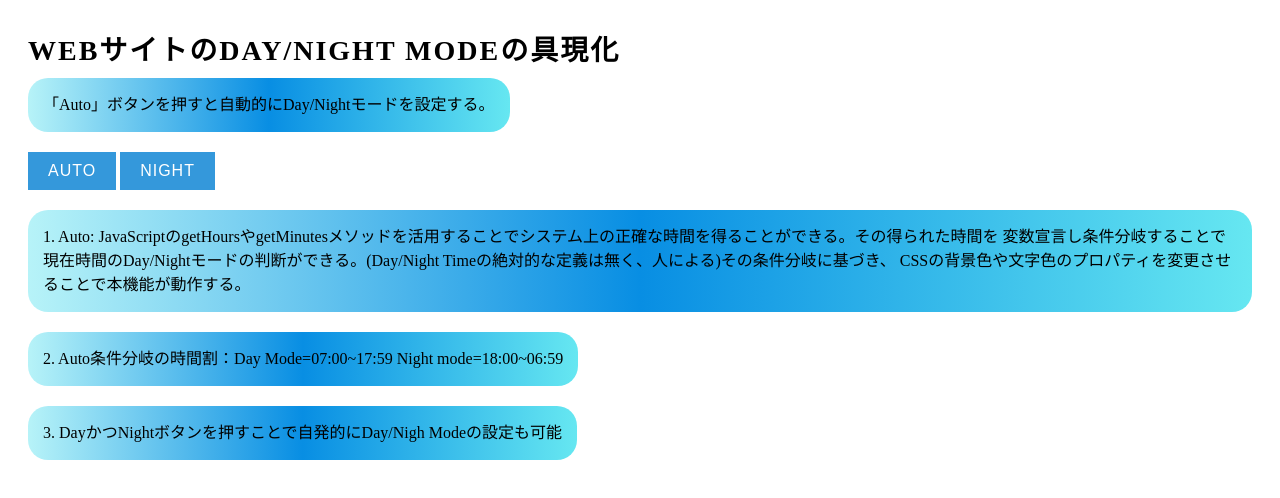
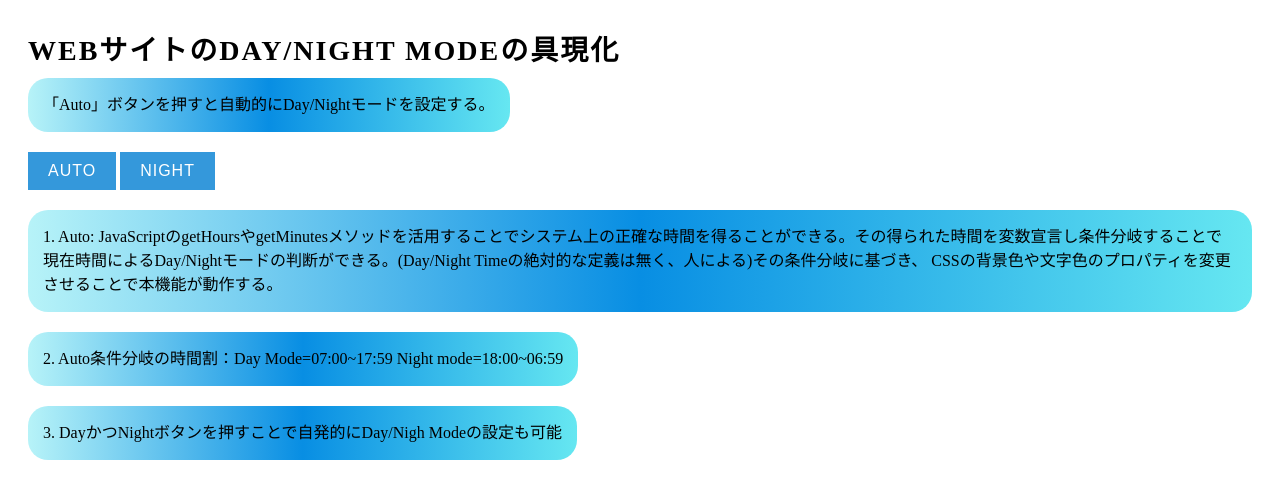
Before and after one commit to ganiel1007/DNmode, a plain HTML site: page index.html in a window 1280 px wide. Drawn offline with Linux system fonts and the light colour scheme.

Commit message:
Update index.html

```diff
--- a/index.html
+++ b/index.html
@@ -66,7 +66,7 @@
     <button id='1' class='button' onclick="Change()">Auto</button>
     <button id='2' class='button' onclick="ToggleMode()">Night</button>
     <div>
-        <p class='mainbar'>1. Auto: JavaScriptのgetHoursやgetMinutesメソッドを活用することでシステム上の正確な時間を得ることができる。その得られた時間を 変数宣言し条件分岐することで現在時間のDay/Nightモードの判断ができる。(Day/Night Timeの絶対的な定義は無く、人による)その条件分岐に基づき、 CSSの背景色や文字色のプロパティを変更させることで本機能が動作する。 </p>
+        <p class='mainbar'>1. Auto: JavaScriptのgetHoursやgetMinutesメソッドを活用することでシステム上の正確な時間を得ることができる。その得られた時間を変数宣言し条件分岐することで現在時間によるDay/Nightモードの判断ができる。(Day/Night Timeの絶対的な定義は無く、人による)その条件分岐に基づき、 CSSの背景色や文字色のプロパティを変更させることで本機能が動作する。 </p>
         <p class="mainbar">2. Auto条件分岐の時間割：Day Mode=07:00~17:59 Night mode=18:00~06:59</p>
     </div>
     <div>
```
